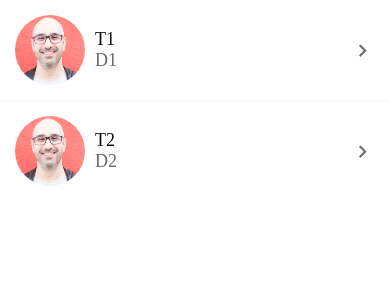
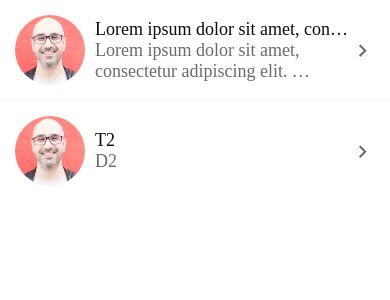
Before and after one commit to GioKub/react-native, a React Native app: screen / in a window 390 px wide. Shown: the top 300 px of the page. Built offline with nearby package versions, Linux system fonts and the light colour scheme.

Commit message:
fixed issues with long text inside LIstItem component

```diff
--- a/app/components/AppText.js
+++ b/app/components/AppText.js
@@ -3,8 +3,8 @@ import { Text } from "react-native";
 
 import defaultStyles from "../config/styles";
 
-function AppText({ children, style }) {
-  return <Text style={[defaultStyles.text, style]}>{children}</Text>;
+function AppText({ children, style, ...otherProps}) {
+  return <Text style={[defaultStyles.text, style]} {...otherProps}>{children}</Text>;
 }
 
 export default AppText;
--- a/app/components/lists/ListItem.js
+++ b/app/components/lists/ListItem.js
@@ -29,8 +29,8 @@ function ListItem({
             {IconComponent}
             {image && <Image style={styles.image} source={image} />}
             <View style={styles.detailsContainer}>
-              <AppText style={styles.title}>{title}</AppText>
-              {subTitle && <AppText style={styles.subTitle}>{subTitle}</AppText>}
+              <AppText style={styles.title} numberOfLines={1}>{title}</AppText>
+              {subTitle && <AppText style={styles.subTitle} numberOfLines={2}>{subTitle}</AppText>}
             </View>
             <MaterialCommunityIcons color={colors.medium} name="chevron-right" size={25}/>
           </View>
--- a/app/screens/MessagesScreen.js
+++ b/app/screens/MessagesScreen.js
@@ -11,8 +11,8 @@ import {
 const initialMessages = [
   {
     id: 1,
-    title: "T1",
-    description: "D1",
+    title: "Lorem ipsum dolor sit amet, consectetur adipiscing elit. Vestibulum odio purus, lobortis sit amet fermentum eget, congue at felis. Maecenas posuere faucibus fringilla",
+    description: "Lorem ipsum dolor sit amet, consectetur adipiscing elit. Vestibulum odio purus, lobortis sit amet fermentum eget, congue at felis. Maecenas posuere faucibus fringilla",
     image: require("../assets/mosh.jpg"),
   },
   {
```
